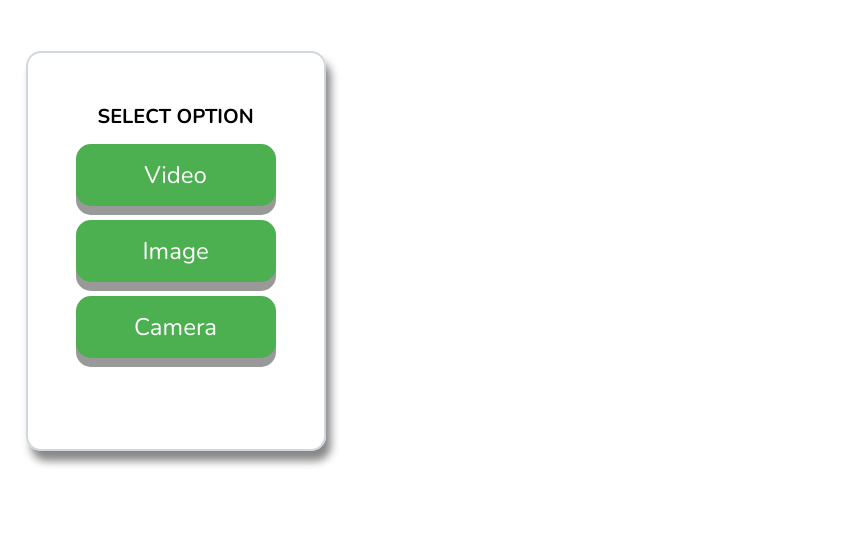
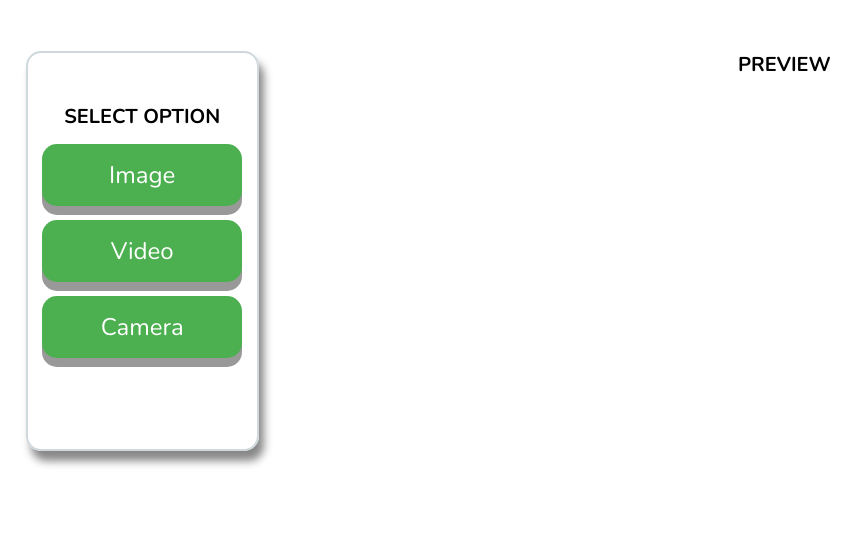
Before and after one commit to bhagyaunnikrishnan/AIDCAM, a Django app: page / in a window 1280 px wide. Shown: the part 81-631 px from the top of the page, without its empty margins (0-867 px from the left). Run offline with Django 4.2, Linux system fonts and the light colour scheme.

Commit message:
added image, video selection and preview

```diff
--- a/worker/static/css/style.css
+++ b/worker/static/css/style.css
@@ -78,6 +78,14 @@ section{
 
 
 /*---------------------------------------------------------*/
+form {
+    width: 100%;
+    height:500px;
+    display: flex;
+    flex-direction: row;
+    gap: 30px;
+    margin-top: 4%;
+  }
 .div1 {
     width: 300px;
     height:400px;
@@ -86,15 +94,23 @@ section{
     border-radius: 15px;
     box-shadow: 5px 10px 8px #888888;
     padding-top: 50px;
-    margin-top: 4%;
     margin-left: 2%;
     text-align: center;
   }
+.div2 {
+    display: flex;
+    flex-direction: column;
+    text-align: center;
+    width: 100%;
+}
 
-  .maindiv {
-    width: 100%;
-    height:500px;
-  }
+.result {
+    display: flex;
+    flex-direction: column;
+    justify-content: center;
+    align-items: center;
+    gap: 40px;
+}
 
   .button {
     display: inline-block;
--- a/worker/static/js/script.js
+++ b/worker/static/js/script.js
@@ -0,0 +1,54 @@
+const imageInput = document.getElementById('imageInput');
+const videoInput = document.getElementById('videoInput');
+const cameraInput = document.getElementById('cameraInput');
+const imageBtn = document.getElementById('imageBtn');
+const videoBtn = document.getElementById('videoBtn');
+const cameraBtn = document.getElementById('cameraBtn');
+const submitBtn = document.getElementById('submitBtn');
+
+
+imageBtn.addEventListener('click', () => {
+    imageInput.click();
+    imageInput.addEventListener('change', () => {
+        const preview = document.getElementById('previewImg');
+        const file = imageInput.files[0];
+        const reader = new FileReader();
+        if (file) {
+            reader.readAsDataURL(file);
+            preview.removeAttribute('hidden');
+            submitBtn.style.visibility = 'visible';
+        } else {
+            preview.src = "";
+        }
+        reader.onloadend = function () {
+            preview.src = reader.result;
+        }
+
+
+    });
+});
+
+videoBtn.addEventListener('click', () => {
+    videoInput.click();
+    videoInput.addEventListener('change', () => {
+        const preview = document.getElementById('previewVideo');
+        const file = videoInput.files[0];
+        const reader = new FileReader();
+        if (file) {
+            reader.readAsDataURL(file);
+            preview.removeAttribute('hidden');
+            submitBtn.style.visibility = 'visible';
+        } else {
+            preview.src = "";
+        }
+        reader.onloadend = function () {
+            preview.src = reader.result;
+        }
+
+
+    });
+});
+
+cameraBtn.addEventListener('click', () => {
+    cameraInput.click();
+});
--- a/worker/templates/index.html
+++ b/worker/templates/index.html
@@ -1,6 +1,7 @@
 {% load static %}
 <!DOCTYPE html>
 <html lang="en">
+
 <head>
     <meta charset="UTF-8">
     <meta http-equiv="X-UA-Compatible" content="IE=edge">
@@ -17,6 +18,7 @@
     <!-- custom css file link  -->
     <link rel="stylesheet" href="{% static 'css/style.css' %}">
 </head>
+
 <body>
     <!-- Header section starts-->
     <header class="header">
@@ -31,47 +33,28 @@
             <a href="#settings">Settings</a>
         </nav>
     </header>
-    <!----
-    <div class="grid-container">
-        <div class="item1">cam1</div>
-        <div class="item2">cam2</div>
-        <div class="item3">cam3</div>
-        <div class="item4">cam4</div>
-        <div class="item5">cam5</div>
-        <div class="item6">cam6</div>
-        <div class="item7">cam7</div>
-        <div class="item8">8</div>
-        <div class="item9">cam9</div>
-        <div class="item10">cam10</div>
-        <div class="item11">cam11</div>
-        <div class="item12">cam12</div>
-        <div class="item13">cam13</div>
-        <div class="item14">cam14</div>
-        <div class="item15">cam15</div>
-      </div>   -->
-
-    <div class="maindiv">
+        <form action="">
             <div class="div1">
                 <h1>SELECT OPTION</h1>
                 <br>
-        <button class="button">Video</button><br><br>
-        <button class="button">Image</button><br><br>
-        <button class="button">Camera</button>
-        <!----
-        <form>
-            <input type="file" id="myFile" name="filename" class="button">
-
+                <input type="file" name="image" id="imageInput" hidden>
+                <button type="button" class="button" id="imageBtn">Image</button><br><br>
+                <input type="file" name="video" id="videoInput" hidden>
+                <button type="button" class="button" id="videoBtn">Video</button><br><br>
+                <input type="file" name="camera" id="cameraInput" hidden>
+                <button type="button" class="button" id="cameraBtn">Camera</button>
             </div>
+            <div class="div2">
+                <h1>PREVIEW</h1>
                 <br>
-      <input type="submit" class="button">
-      </form>-->
+                <div class="result">
+                    <img src="" alt="preview image" id="previewImg" width="700" height="400" hidden>
+                    <video src="" id="previewVideo" width="700" height="400" autoplay controls hidden></video>
+                    <button type="submit" class="button" id="submitBtn" style="visibility: hidden;">Submit</button>
                 </div>
-
-      </div><!--maindiv-->
-
-
-
-    <!-- custom js file link -->
+            </div>
+        </form>
     <script src="{% static 'js/script.js' %}"></script>
 </body>
+
 </html>
```
Lines whose indentation alone changed are shown as unchanged.
